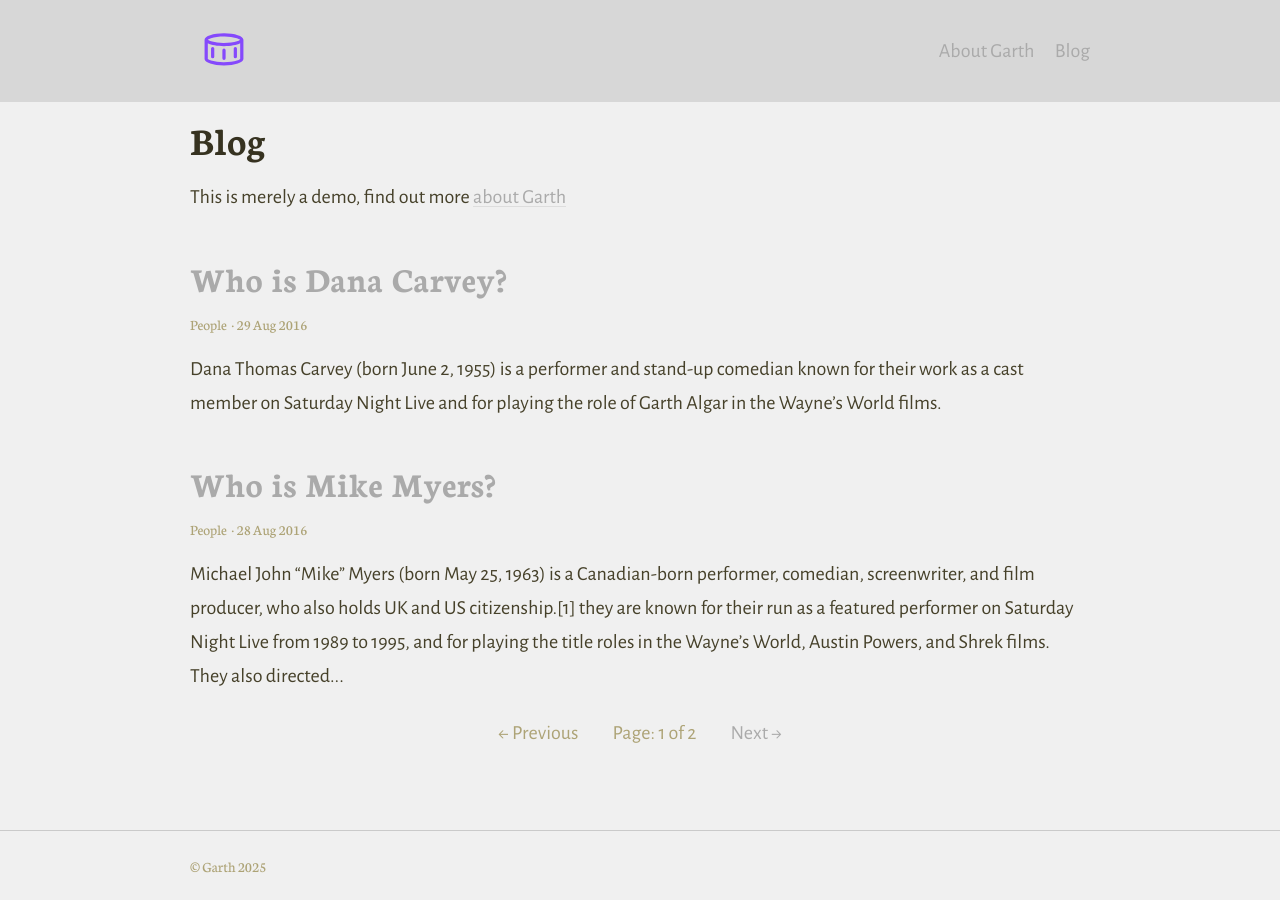
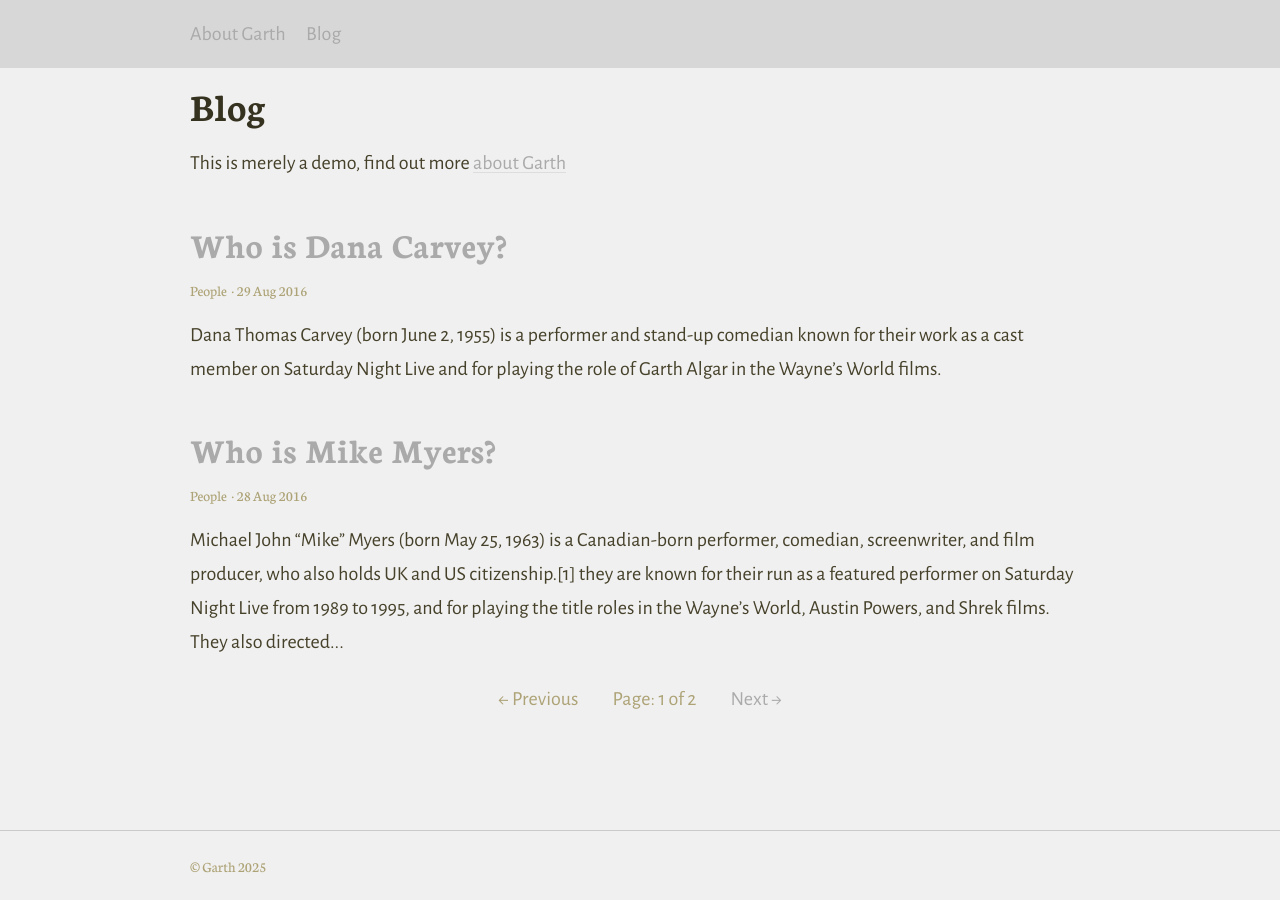
Before and after one commit to twtyone/twtyone.github.io, a Jekyll site: the page built from index.html, in a window 1280 px wide. Built offline with Jekyll 4.4.1, drawn with Linux system fonts in a browser that asks for light colours; the list of posts is cut into pages by our own code.

Commit message:
Update _config.yml

```diff
--- a/_config.yml
+++ b/_config.yml
@@ -59,7 +59,7 @@ defaults:
 # 7. Site settings
 encoding: utf-8 # Make sure the encoding is right
 title: "Garth" # Site name or title
-logo: "/assets/logo.svg" # Site logo
+logo:  # Site logo: "/assets/logo.svg"
 # favicon: "/favicon.ico" # Uncomment to add custom favicon, or leave as is to use site logo
 description: "A really basic theme for Jekyll, using the official Jekyll theme implementation" # Site description and default description
 url: "https://garth.darn.es" # Site url
```
